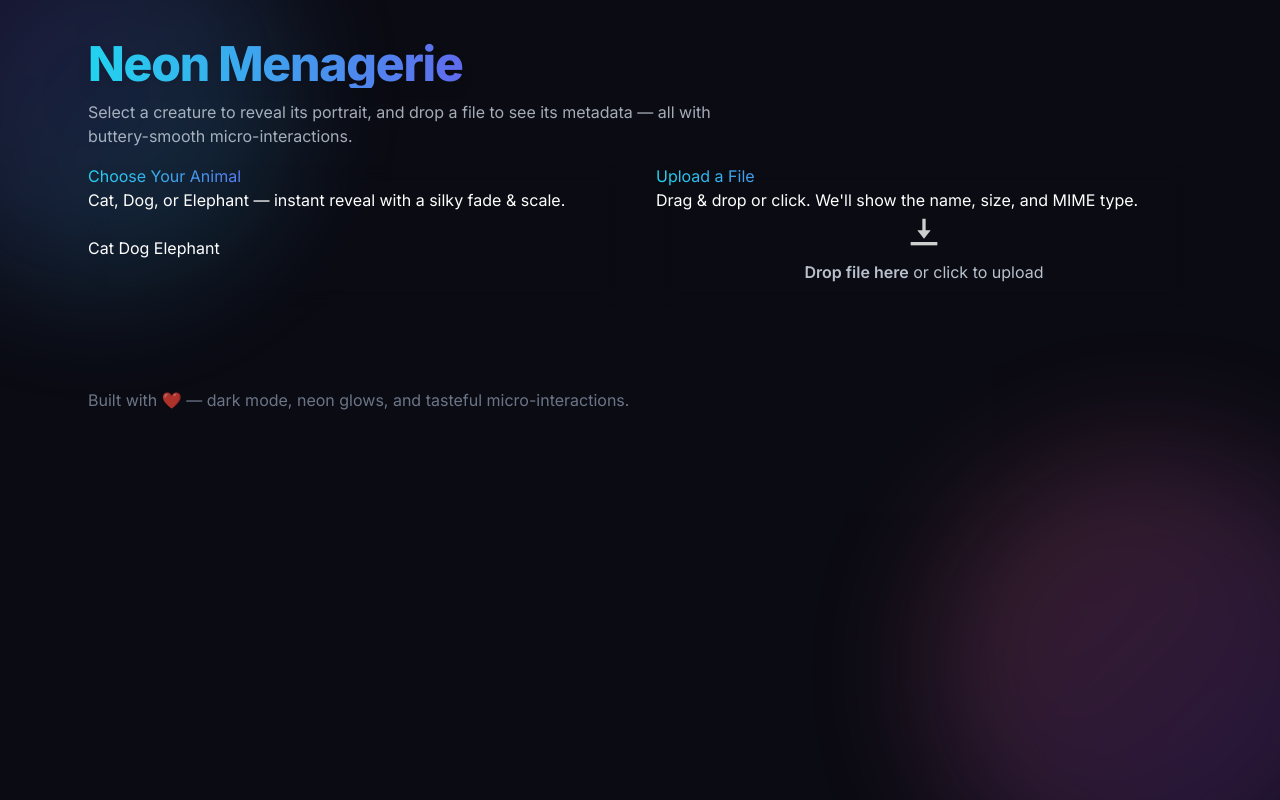
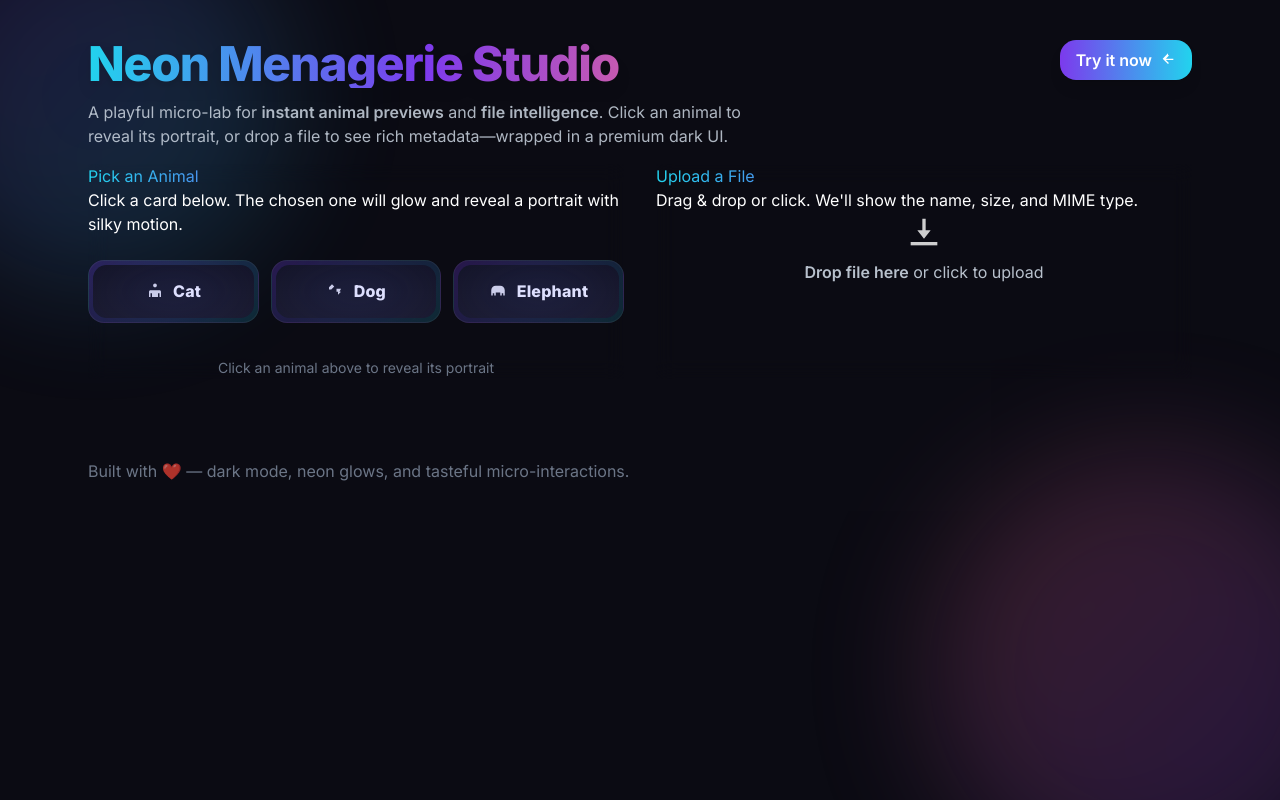
Before and after one commit to SXD390/SimpleFlaskFrontEnd, a Flask app: page / in a window 1280 px wide. Run offline with Flask 3, Linux system fonts and the light colour scheme; some libraries are stand-ins or nearby versions.

Commit message:
Fixed the buttons

```diff
--- a/static/css/styles.css
+++ b/static/css/styles.css
@@ -86,3 +86,73 @@
 }
 .meta-label { @apply text-xs uppercase tracking-wide text-slate-400; }
 .meta-value { @apply text-slate-100 font-semibold; }
+
+/* --- Premium "click me" chips --- */
+.animal-btn {
+  position: relative; overflow: hidden;
+  border-radius: 1rem; padding: .25rem;
+  background: linear-gradient(135deg, rgba(124,58,237,.25), rgba(34,211,238,.15));
+  border: 1px solid rgba(255,255,255,.06);
+  transition: transform .18s ease, box-shadow .18s ease, border-color .18s ease;
+}
+.animal-btn:hover { transform: translateY(-1px) scale(1.01); box-shadow: 0 12px 40px -16px rgba(124,58,237,.55); border-color: rgba(124,58,237,.35); }
+.animal-btn:active { transform: scale(.995); }
+
+.animal-chip {
+  display: inline-flex; align-items: center; justify-content: center;
+  gap:.6rem; width:100%; padding:.9rem 1rem; border-radius:.85rem;
+  color:#e8e8ff; font-weight:700; letter-spacing:.2px;
+  background: linear-gradient(180deg, #141427, #1a1a2f);
+}
+
+.chip-icon { width: 18px; height: 18px; opacity:.9; }
+
+/* subtle sparkle glow */
+.chip-glow {
+  position:absolute; inset:-40%;
+  background: radial-gradient(closest-side, rgba(124,58,237,.28), transparent 70%),
+              radial-gradient(closest-side, rgba(34,211,238,.20), transparent 70%);
+  filter: blur(24px); opacity:.35; pointer-events:none; transition: opacity .2s ease;
+}
+.animal-btn:hover .chip-glow { opacity:.55; }
+
+/* active state */
+.animal-btn.active { box-shadow: 0 16px 50px -18px rgba(34,211,238,.55), inset 0 0 0 1px rgba(255,255,255,.06); }
+.animal-btn.active .animal-chip { background: linear-gradient(180deg, #17172e, #1e1e3b); }
+.animal-btn.active .chip-glow { opacity:.7; }
+
+/* Ripple for clicks */
+.animal-btn::after {
+  content:""; position:absolute; border-radius:999px; transform: scale(0);
+  background: radial-gradient(closest-side, rgba(255,255,255,.25), transparent);
+  width:10px; height:10px; opacity:0; pointer-events:none;
+  left: var(--rx, 50%);
+  top: var(--ry, 50%);
+  transform: translate(-50%, -50%) scale(0);
+}
+.animal-btn.rippling::after { animation: ripple .6s ease-out forwards; }
+@keyframes ripple {
+  from { transform: translate(-50%, -50%) scale(0); opacity:.65; }
+  to   { transform: translate(-50%, -50%) scale(35); opacity:0; }
+}
+
+/* Skeleton shimmer for loading states */
+.skeleton-shimmer {
+  background: linear-gradient(90deg, #1a1a2f 25%, #22223a 50%, #1a1a2f 75%);
+  background-size: 200% 100%;
+  animation: shimmer 1.5s ease-in-out infinite;
+  border-radius: 1rem;
+  border: 1px solid rgba(255,255,255,.08);
+}
+
+@keyframes shimmer {
+  0% { background-position: -200% 0; }
+  100% { background-position: 200% 0; }
+}
+
+/* Upload progress bar */
+.upload-progress {
+  width: 0%;
+  background: linear-gradient(90deg, #22d3ee, #7c3aed);
+  box-shadow: 0 0 10px rgba(34, 211, 238, 0.5);
+}
--- a/static/js/script.js
+++ b/static/js/script.js
@@ -2,19 +2,30 @@
 const $ = (sel, root = document) => root.querySelector(sel);
 const $$ = (sel, root = document) => Array.from(root.querySelectorAll(sel));
 
-// Animal selector logic
-const animalOutput = $("#animalOutput");
-const toggles = $$(".animal-toggle");
+// ----- Animal buttons -----
+const animalOutput = document.querySelector("#animalOutput");
+const animalBtns = Array.from(document.querySelectorAll(".animal-btn"));
 
-// Ensure only one checkbox is active at a time
-toggles.forEach(cb => {
-  cb.addEventListener("change", () => {
-    if (cb.checked) {
-      toggles.forEach(other => { if (other !== cb) other.checked = false; });
-      showAnimal(cb.value);
-    } else {
-      // If the active one is unchecked, clear
-      if (!toggles.some(t => t.checked)) animalOutput.innerHTML = "";
+animalBtns.forEach(btn => {
+  btn.addEventListener("click", (e) => {
+    // ripple
+    const rect = btn.getBoundingClientRect();
+    btn.style.setProperty("--rx", `${e.clientX - rect.left}px`);
+    btn.style.setProperty("--ry", `${e.clientY - rect.top}px`);
+    btn.classList.remove("rippling"); // restart
+    void btn.offsetWidth;
+    btn.classList.add("rippling");
+
+    // active state
+    animalBtns.forEach(b => b.classList.remove("active"));
+    btn.classList.add("active");
+
+    showAnimal(btn.dataset.kind);
+
+    // Update selected indicator
+    const indicator = document.querySelector("#selectedIndicator");
+    if (indicator) {
+      indicator.innerHTML = `<span class="text-sm text-slate-400/70">Selected: <span class="font-semibold text-cyan-300">${btn.dataset.kind.charAt(0).toUpperCase() + btn.dataset.kind.slice(1)}</span></span>`;
     }
   });
 });
@@ -26,17 +37,31 @@ function showAnimal(kind) {
     elephant: "/static/images/elephant.jpg"
   };
   const src = map[kind];
+
+  // Show skeleton shimmer first
   animalOutput.innerHTML = `
     <div class="relative">
-      <img class="animal-img" alt="${kind}" src="${src}" />
-      <div class="absolute bottom-3 left-3 bg-black/50 backdrop-blur px-3 py-1 rounded-lg text-sm border border-white/10">
-        ${kind.charAt(0).toUpperCase() + kind.slice(1)}
-      </div>
+      <div class="animal-img skeleton-shimmer"></div>
     </div>
   `;
-  // subtle float effect
-  const img = $(".animal-img", animalOutput);
-  img.style.animation = "fadeScaleIn .35s ease forwards, floaty 5s ease-in-out infinite";
+
+  // Create and load the actual image
+  const img = new Image();
+  img.onload = function() {
+    animalOutput.innerHTML = `
+      <div class="relative">
+        <img class="animal-img" alt="${kind}" src="${src}" />
+        <div class="absolute bottom-3 left-3 bg-black/50 backdrop-blur px-3 py-1 rounded-lg text-sm border border-white/10">
+          ${kind.charAt(0).toUpperCase()+kind.slice(1)}
+        </div>
+      </div>
+    `;
+
+    const loadedImg = animalOutput.querySelector(".animal-img");
+    loadedImg.style.animation = "fadeScaleIn .35s ease forwards, floaty 5s ease-in-out infinite";
+  };
+
+  img.src = src;
 }
 
 // File upload logic
@@ -78,12 +103,20 @@ async function handleFiles(fileList) {
   const form = new FormData();
   form.append("file", file);
 
-  // Optional: little loading shimmer
+  // Show loading state with progress bar
   uploadResult.innerHTML = `
     <div class="meta-card">
-      <div class="text-slate-300">Uploading <span class="font-semibold">${file.name}</span>…</div>
+      <div class="text-slate-300 mb-3">Uploading <span class="font-semibold">${file.name}</span>…</div>
+      <div class="w-full bg-slate-700/50 rounded-full h-2 overflow-hidden">
+        <div class="upload-progress h-full bg-gradient-to-r from-cyan-400 to-purple-500 rounded-full transition-all duration-300 ease-out"></div>
+      </div>
     </div>
   `;
+
+  // Animate progress bar
+  const progressBar = uploadResult.querySelector('.upload-progress');
+  setTimeout(() => progressBar.style.width = '60%', 100);
+  setTimeout(() => progressBar.style.width = '90%', 300);
 
   try {
     const res = await fetch("/upload", { method: "POST", body: form });
--- a/templates/index.html
+++ b/templates/index.html
@@ -19,41 +19,68 @@
   </div>
 
   <header class="relative z-10 max-w-6xl mx-auto px-6 pt-10 pb-4">
-    <h1 class="text-4xl md:text-5xl font-extrabold tracking-tight bg-gradient-to-r from-[#22d3ee] via-[#7c3aed] to-[#fb7185] bg-clip-text text-transparent drop-shadow-lg">
-      Neon Menagerie
-    </h1>
-    <p class="mt-3 text-slate-300/80 max-w-2xl">
-      Select a creature to reveal its portrait, and drop a file to see its metadata — all with buttery-smooth micro-interactions.
-    </p>
+    <div class="flex items-start justify-between gap-6">
+      <div>
+        <h1 class="text-4xl md:text-5xl font-extrabold tracking-tight bg-gradient-to-r from-[#22d3ee] via-[#7c3aed] to-[#fb7185] bg-clip-text text-transparent drop-shadow-lg">
+          Neon Menagerie Studio
+        </h1>
+        <p class="mt-3 text-slate-300/85 max-w-2xl">
+          A playful micro-lab for <span class="font-semibold">instant animal previews</span> and <span class="font-semibold">file intelligence</span>.
+          Click an animal to reveal its portrait, or drop a file to see rich metadata—wrapped in a premium dark UI.
+        </p>
+      </div>
+      <div class="hidden md:block">
+        <a href="#animals"
+           class="inline-flex items-center gap-2 px-4 py-2 rounded-2xl bg-gradient-to-r from-[#7c3aed] to-[#22d3ee] text-white font-semibold shadow-lg hover:scale-[1.03] transition">
+          Try it now
+          <svg xmlns="http://www.w3.org/2000/svg" class="w-4 h-4" viewBox="0 0 24 24" fill="currentColor"><path d="M12 4l1.41 1.41L8.83 10H20v2H8.83l4.58 4.59L12 18l-8-8 8-8z"/></svg>
+        </a>
+      </div>
+    </div>
   </header>
 
   <main class="relative z-10 max-w-6xl mx-auto px-6 pb-20">
     <div class="grid md:grid-cols-2 gap-8">
 
       <!-- Animal Selector Card -->
-      <section class="card-glass">
+      <section id="animals" class="card-glass">
         <div class="card-header">
-          <h2 class="card-title">Choose Your Animal</h2>
-          <p class="card-subtitle">Cat, Dog, or Elephant — instant reveal with a silky fade & scale.</p>
+          <h2 class="card-title">Pick an Animal</h2>
+          <p class="card-subtitle">Click a card below. The chosen one will glow and reveal a portrait with silky motion.</p>
         </div>
 
-        <div class="mt-6 space-y-4">
-          <label class="neon-check">
-            <input type="checkbox" class="sr-only animal-toggle" value="cat" />
-            <span class="check-ui">Cat</span>
-          </label>
-          <label class="neon-check">
-            <input type="checkbox" class="sr-only animal-toggle" value="dog" />
-            <span class="check-ui">Dog</span>
-          </label>
-          <label class="neon-check">
-            <input type="checkbox" class="sr-only animal-toggle" value="elephant" />
-            <span class="check-ui">Elephant</span>
-          </label>
+        <!-- New: Big, clickable pill buttons with icons -->
+        <div class="mt-6 grid grid-cols-1 sm:grid-cols-3 gap-3">
+          <button class="animal-btn" data-kind="cat">
+            <span class="animal-chip">
+              <svg class="chip-icon" viewBox="0 0 24 24" fill="currentColor"><path d="M12 2c1.4 0 2.5 1.1 2.5 2.5S13.4 7 12 7s-2.5-1.1-2.5-2.5S10.6 2 12 2zm6 9c1.1 0 2 .9 2 2v7h-2v-5h-2v5H8v-5H6v5H4v-7c0-1.1.9-2 2-2h12z"/></svg>
+              Cat
+            </span>
+            <span class="chip-glow"></span>
+          </button>
+
+          <button class="animal-btn" data-kind="dog">
+            <span class="animal-chip">
+              <svg class="chip-icon" viewBox="0 0 24 24" fill="currentColor"><path d="M4 7l4-4 3 3-4 4H4V7zm12 10v-4h-2V9h6l-2 4h2l-4 4h0z"/></svg>
+              Dog
+            </span>
+            <span class="chip-glow"></span>
+          </button>
+
+          <button class="animal-btn" data-kind="elephant">
+            <span class="animal-chip">
+              <svg class="chip-icon" viewBox="0 0 24 24" fill="currentColor"><path d="M3 11c0-3.3 2.7-6 6-6h6c3.3 0 6 2.7 6 6v7h-2v-3h-2v3h-2v-4H9v4H7v-3H5v3H3v-7z"/></svg>
+              Elephant
+            </span>
+            <span class="chip-glow"></span>
+          </button>
         </div>
 
-        <div id="animalOutput" class="mt-8">
-          <!-- Injected image appears here -->
+        <div id="animalOutput" class="mt-8"></div>
+
+        <!-- Selected animal indicator -->
+        <div id="selectedIndicator" class="mt-4 text-center">
+          <span class="text-sm text-slate-400/70">Click an animal above to reveal its portrait</span>
         </div>
       </section>
 
```
Also changed, not shown: UI_IMPROVEMENTS.md (added, +97 -0 lines).
